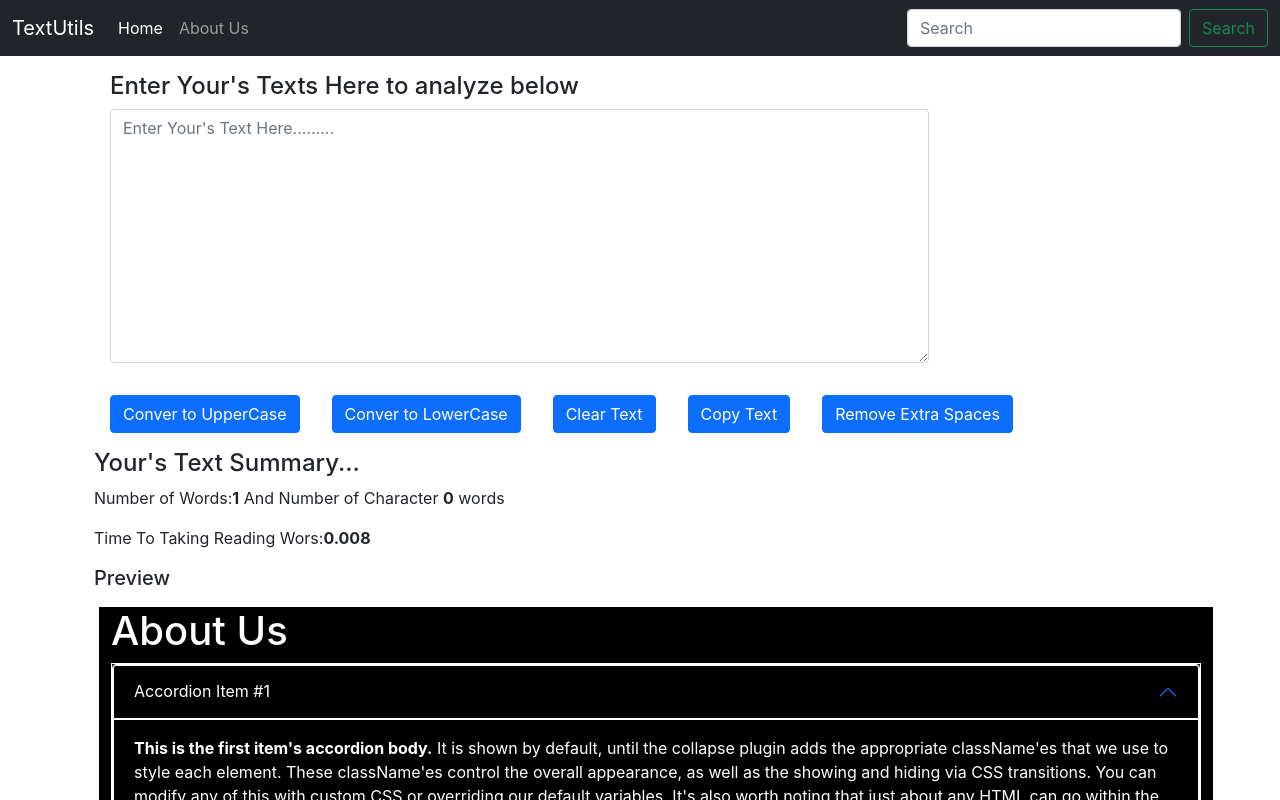
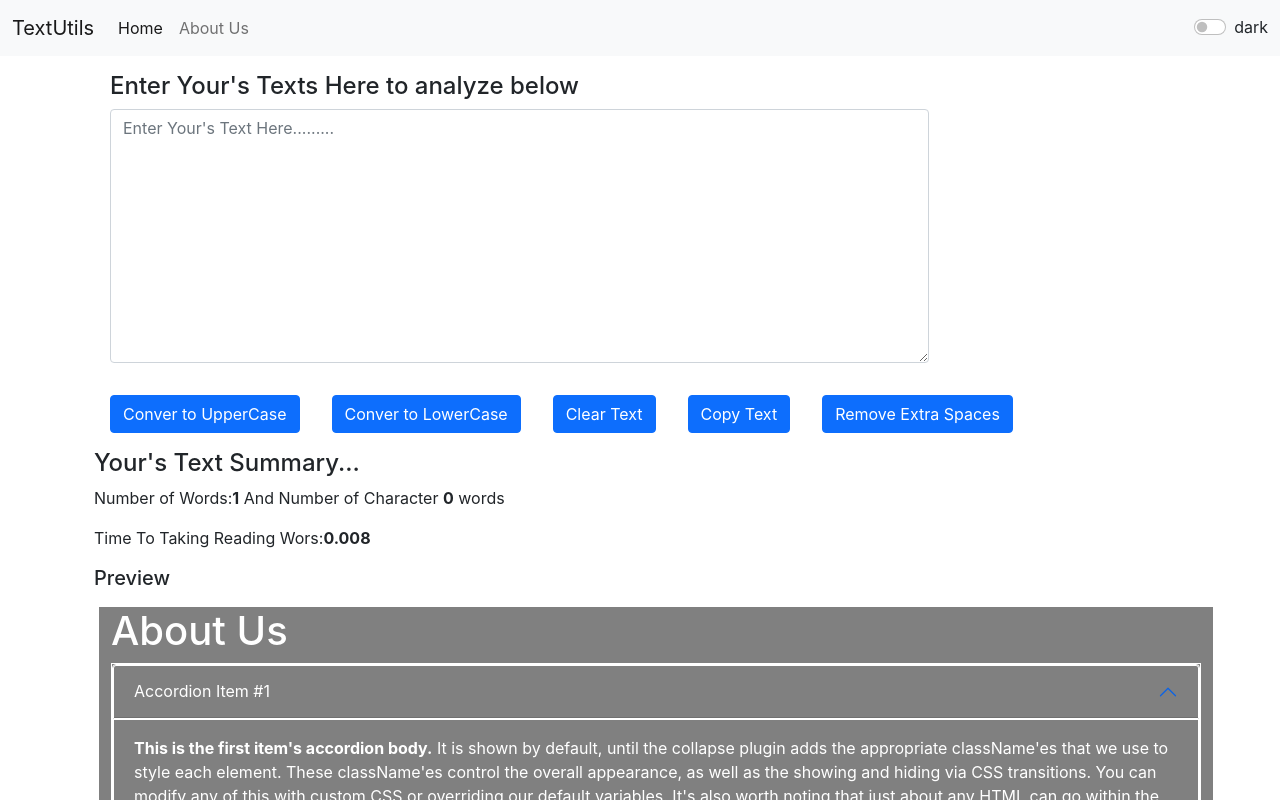
Before and after one commit to Satyam998413/React_Learning_Project, a React (Create React App) app in the folder text_utils/: page / in a window 1280 px wide. Shown: the top 800 px of the page. Built offline with nearby package versions, Linux system fonts and the light colour scheme.

Commit message:
Today add dark mode

```diff
--- a/text_utils/src/App.js
+++ b/text_utils/src/App.js
@@ -1,4 +1,5 @@
 import logo from './logo.svg';
+import React,{useState} from 'react';
 import './App.css';
 import Navbar from './component/Navbar';
 import Textform from './component/Textform';
@@ -6,9 +7,20 @@
 
 
 function App() {
+  const [mode, setMode] = useState("light");
+  const toggleMode=()=>{
+    if(mode==="light"){
+      setMode("dark");
+      document.body.style.background="grey";
+    }
+    else{
+      setMode("light");
+      document.body.style.background="white";
+    }
+  }
   return (
     <>
-      <Navbar title="TextUtils" abouttext="About Us" />
+      <Navbar title="TextUtils" abouttext="About Us" mode={mode} toggleMode={toggleMode}/>
       <div className="container">
         <Textform heading="Enter Your's Texts Here to analyze below"/>
         <About />
--- a/text_utils/src/component/About.js
+++ b/text_utils/src/component/About.js
@@ -3,7 +3,7 @@
 export default function AboutUs() {
   const [myStyle,setmyStyle]=useState({
     color:'white',
-    backgroundColor:'black',
+    backgroundColor:'grey',
     border:'1px solid white',
   });
   const [btnText,setBtnText]=useState('Enable Light Mode');
@@ -20,7 +20,7 @@
     else{
       setmyStyle({
         color:'white',
-        backgroundColor:'black',
+        backgroundColor:'grey',
         border:'1px solid white',
       });
       setBtnText('Enable Light Mode');
--- a/text_utils/src/component/Navbar.js
+++ b/text_utils/src/component/Navbar.js
@@ -4,7 +4,7 @@
 export default function Navbar(props) {
   return (
     <>
-        <nav className="navbar navbar-expand-lg navbar-dark bg-dark">
+        <nav className={`navbar navbar-expand-lg navbar-${props.mode} bg-${props.mode}`}>
         <div className="container-fluid">
           <a className="navbar-brand" href="/">{props.title}</a>
           <button className="navbar-toggler" type="button" data-bs-toggle="collapse" data-bs-target="#navbarSupportedContent" aria-controls="navbarSupportedContent" aria-expanded="false" aria-label="Toggle navigation">
@@ -20,10 +20,11 @@
               </li>
 
             </ul>
-            <form className="d-flex">
-              <input className="form-control me-2" type="search" placeholder="Search" aria-label="Search" />
-              <button className="btn btn-outline-success" type="submit">Search</button>
-            </form>
+
+            <div className={`form-check form-switch text-${props.mode==='light'?'dark':'light'}`}>
+  <input className="form-check-input" type="checkbox" role="switch" onClick={props.toggleMode} id="flexSwitchCheckDefault"/>
+  <label className="form-check-label" for="flexSwitchCheckDefault">{props.mode==='dark'?'light':'dark'}</label>
+</div>
           </div>
         </div>
       </nav>
```
